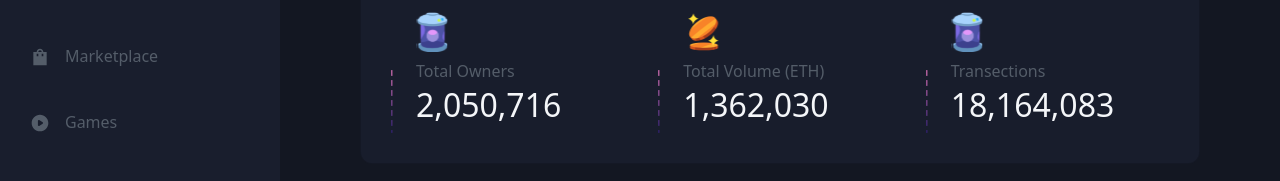
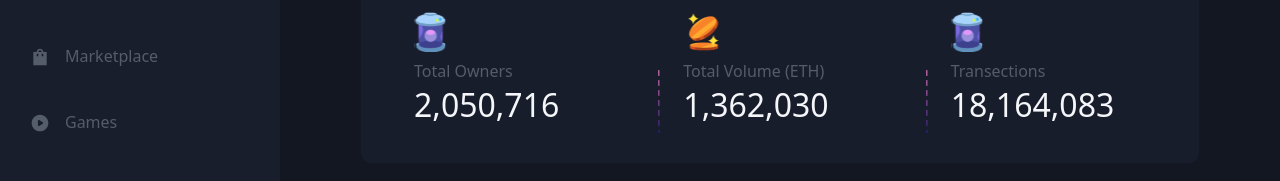
Before and after one commit to Shahfaisal12/marketplace, a React (Create React App) app: page /marketplace in a window 1280 px wide. Shown: the part 179-360 px from the top of the page. Built offline with nearby package versions, Linux system fonts and the light colour scheme.

Commit message:
'remove-vertical-line'

```diff
--- a/src/App.scss
+++ b/src/App.scss
@@ -540,5 +540,13 @@ body {
 
 
 .border-vertical-linereee{
+  // width: 63px;
+height: 78px;
+
+// transform: rotate(90deg);
+border-left: 1px solid;
+border-image-source: linear-gradient(95.02deg, #FF82D4 0%, #1B1378 100%);
+
+
 
 }
--- a/src/components/elements/Marketplace.jsx
+++ b/src/components/elements/Marketplace.jsx
@@ -9,7 +9,7 @@ const overallCardData = [{
     cardImage: 'assets/axies-stats-small.svg',
     cardName: 'Total Owners',
     cardUser: '2,050,716',
-    border: 'assets/vertical-Line.svg'
+    border: ''
 }, {
     cardImage: 'assets/meo-token.svg',
     cardName: 'Total Volume (ETH)',
```
